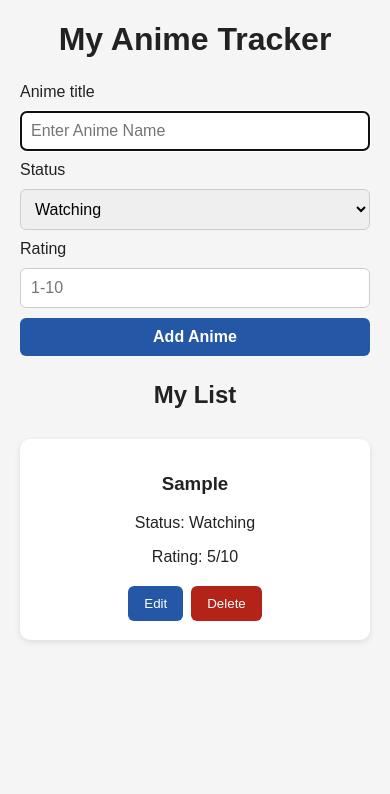
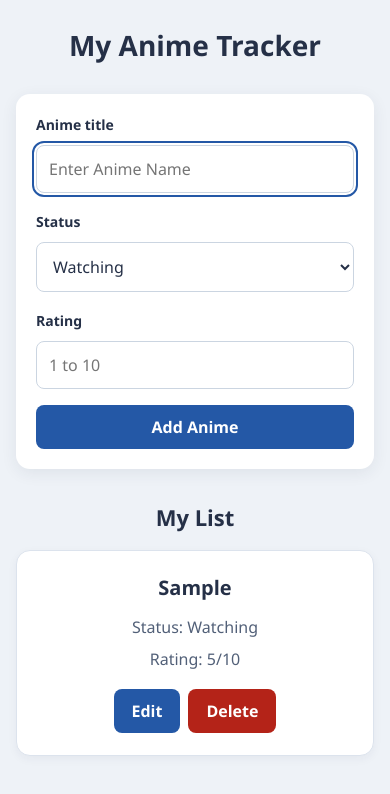
Before and after one commit to GarettLong7/assessment2, a website: page index.html in a window 390 px wide. Both pictures are taken after typing "Sample", "5" into the empty fields and a click on the button "Add Anime". Drawn offline with nearby package versions, Linux system fonts and the light colour scheme; no server answers.

Commit message:
style changes

```diff
--- a/index.html
+++ b/index.html
@@ -23,7 +23,7 @@
     </select>
 
     <label for="anime-rating">Rating </label>
-    <input type="number" id="anime-rating" placeholder="1-10" min="1" max="10" step="1">
+    <input type="number" id="anime-rating" placeholder="1 to 10" min="1" max="10" step="1">
 
     <button type="submit" id="submit-button">Add Anime</button>
   </form>
@@ -47,7 +47,7 @@
         <option value="Plan to Watch">Plan to Watch</option>
       </select>
 
-      <label for="edit-rating">Rating (1–10, optional)</label>
+      <label for="edit-rating">Rating (1 to 10, optional)</label>
       <input id="edit-rating" type="number" min="1" max="10" step="1">
 
       <button type="submit">Save Changes</button>
--- a/style.css
+++ b/style.css
@@ -3,106 +3,165 @@
 }
 
 body {
-  font-family: Arial, sans-serif;
-  margin: 20px;
-  background-color: #f5f5f5;
-  color: #222;
+  font-family: "Segoe UI", Tahoma, Geneva, Verdana, sans-serif;
+  line-height: 1.5;
+  margin: 0;
+  padding: 40px 20px;
+  background-color: #eef2f7;
+  color: #253047;
+}
+
+input,
+select,
+button {
+  font-family: inherit;
 }
 
 h1,
 h2 {
   text-align: center;
+  color: #253047;
+}
+
+h1 {
+  margin: 0 0 28px;
+  font-size: 32px;
+}
+
+h2 {
+  margin: 32px 0 16px;
+  font-size: 22px;
 }
 
 /* Add Anime form */
 #anime-form {
-  display: flex;
-  justify-content: center;
+  display: grid;
+  grid-template-columns: 130px minmax(0, 1fr);
   align-items: center;
-  flex-wrap: wrap;
-  gap: 10px;
-  max-width: 900px;
-  margin: 25px auto;
+  gap: 14px;
+  max-width: 600px;
+  margin: 0 auto;
+  padding: 24px;
+  background-color: white;
+  border-radius: 14px;
+  box-shadow: 0 4px 16px rgba(37, 48, 71, 0.08);
 }
 
-#anime-form input,
-#anime-form select,
-#anime-form button {
-  padding: 10px;
-  font-size: 16px;
-  border: 1px solid #ccc;
-  border-radius: 6px;
-  max-width: 100%;
+label {
+  font-size: 14px;
+  font-weight: 600;
 }
 
-#anime-form #submit-button {
+input,
+select {
+  width: 100%;
+  min-width: 0;
+  padding: 12px;
+  font-size: 16px;
+  color: #253047;
+  background-color: white;
+  border: 1px solid #cbd5e1;
+  border-radius: 8px;
+}
+
+input:focus,
+select:focus {
+  outline: 2px solid #2458a6;
+  outline-offset: 2px;
+}
+
+button {
+  padding: 11px 18px;
+  font-size: 16px;
+  font-weight: 600;
+  border: none;
+  border-radius: 8px;
+  cursor: pointer;
+}
+
+#submit-button {
+  grid-column: 1 / -1;
+  margin-top: 6px;
   background-color: #2458a6;
   color: white;
-  border: none;
-  font-weight: bold;
 }
 
 /* Anime list */
 #anime-list {
   max-width: 600px;
-  margin: 30px auto;
+  margin: 0 auto;
   text-align: center;
+  color: #526078;
 }
 
 .anime-card {
+  padding: 22px;
+  margin-bottom: 16px;
   background-color: white;
-  padding: 15px;
-  margin-bottom: 10px;
-  border-radius: 10px;
-  box-shadow: 0 2px 6px rgba(0, 0, 0, 0.1);
+  border: 1px solid #dce3ed;
+  border-radius: 14px;
+  box-shadow: 0 3px 10px rgba(37, 48, 71, 0.05);
   overflow-wrap: anywhere;
+  color: #253047;
+}
+
+.anime-card h3 {
+  margin: 0 0 12px;
+  font-size: 20px;
+}
+
+.anime-card p {
+  margin: 8px 0;
+  color: #526078;
 }
 
 .anime-card button {
-  padding: 10px 16px;
-  margin: 4px;
-  border: none;
-  border-radius: 6px;
-  color: white;
+  margin: 10px 4px 0;
 }
 
 .edit-button {
   background-color: #2458a6;
+  color: white;
 }
 
-.delete-button {
+.delete-button,
+#confirm-delete {
   background-color: #b42318;
-}
-
-/* Shared button behaviour */
-button {
-  cursor: pointer;
+  color: white;
 }
 
 button:hover {
-  filter: brightness(0.9);
+  filter: brightness(0.92);
 }
 
 button:focus-visible {
-  outline: 3px solid #222;
+  outline: 3px solid #2458a6;
   outline-offset: 3px;
 }
 
 /* Shared popup appearance */
 #edit-dialog,
 #delete-dialog {
-  width: 360px;
-  max-width: calc(100% - 40px);
+  width: 400px;
+  max-width: calc(100% - 32px);
   max-height: 90vh;
   overflow-y: auto;
-  padding: 24px;
+  padding: 28px;
+  background-color: white;
+  color: #253047;
   border: none;
-  border-radius: 12px;
+  border-radius: 16px;
+  box-shadow: 0 12px 40px rgba(0, 0, 0, 0.2);
+}
+
+#edit-dialog h2,
+#delete-dialog h2 {
+  margin: 0 0 20px;
 }
 
 #edit-dialog::backdrop,
 #delete-dialog::backdrop {
-  background-color: rgba(0, 0, 0, 0.5);
+  background-color: rgba(20, 30, 48, 0.55);
 }
 
 /* Edit popup */
@@ -112,21 +171,20 @@ button:focus-visible {
   gap: 10px;
 }
 
-#edit-form input,
-#edit-form select,
-#edit-form button {
-  width: 100%;
-  min-width: 0;
-  padding: 10px;
-  font-size: 16px;
-  border: 1px solid #ccc;
-  border-radius: 6px;
+#edit-form label:not(:first-child) {
+  margin-top: 8px;
 }
 
 #edit-form button[type="submit"] {
+  margin-top: 12px;
   background-color: #2458a6;
   color: white;
-  border: none;
+}
+
+#cancel-edit,
+#cancel-delete {
+  background-color: #e8edf4;
+  color: #253047;
 }
 
 /* Delete popup */
@@ -135,24 +193,31 @@ button:focus-visible {
   overflow-wrap: anywhere;
 }
 
-#delete-dialog button {
-  padding: 10px 16px;
-  margin: 4px;
-  font-size: 16px;
-  border: 1px solid #ccc;
-  border-radius: 6px;
+#delete-message {
+  margin-bottom: 24px;
 }
 
-#delete-dialog #confirm-delete {
-  background-color: #b42318;
-  color: white;
-  border: none;
+#delete-dialog button {
+  margin: 4px;
 }
 
 /* Mobile layout */
 @media (max-width: 600px) {
+  body {
+    padding: 24px 16px;
+  }
+
+  h1 {
+    font-size: 28px;
+  }
+
   #anime-form {
-    flex-direction: column;
-    align-items: stretch;
+    grid-template-columns: minmax(0, 1fr);
+    gap: 10px;
+    padding: 20px;
+  }
+
+  #anime-form label:not(:first-child) {
+    margin-top: 8px;
   }
 }
```
